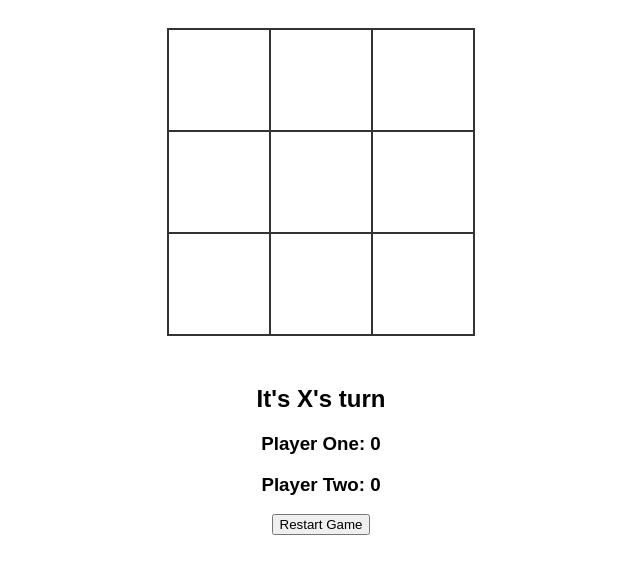
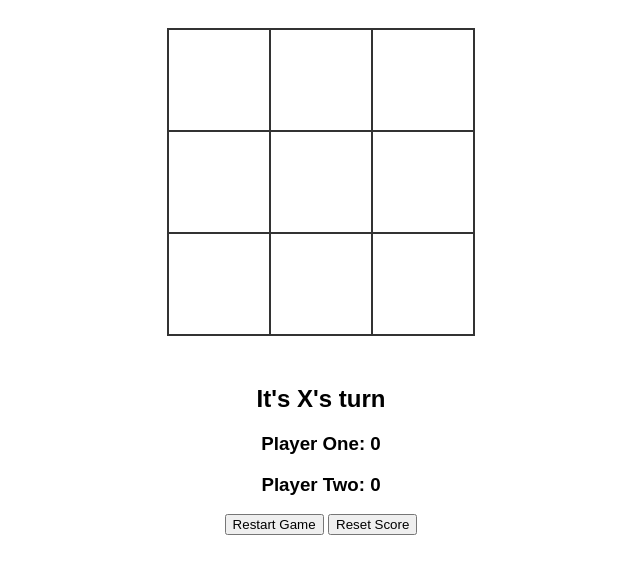
Before and after one commit to TomNguyen21/tic-tac-toe, a plain HTML site: page index.html in a window 1280 px wide. Shown: the part 69-642 px from the top of the page, without its empty margins (319-959 px from the left). Drawn offline with Linux system fonts and the light colour scheme.

Commit message:
Added Reset Game Button

```diff
--- a/index.html
+++ b/index.html
@@ -25,6 +25,7 @@
       <h3 class="game--1score"></h3>
       <h3 class="game--2score"></h3>
       <button class="game--restart">Restart Game</button>
+      <button class="game--reset">Reset Score</button>
   </section>
 <script src="script.js"></script>
   </body>
```
